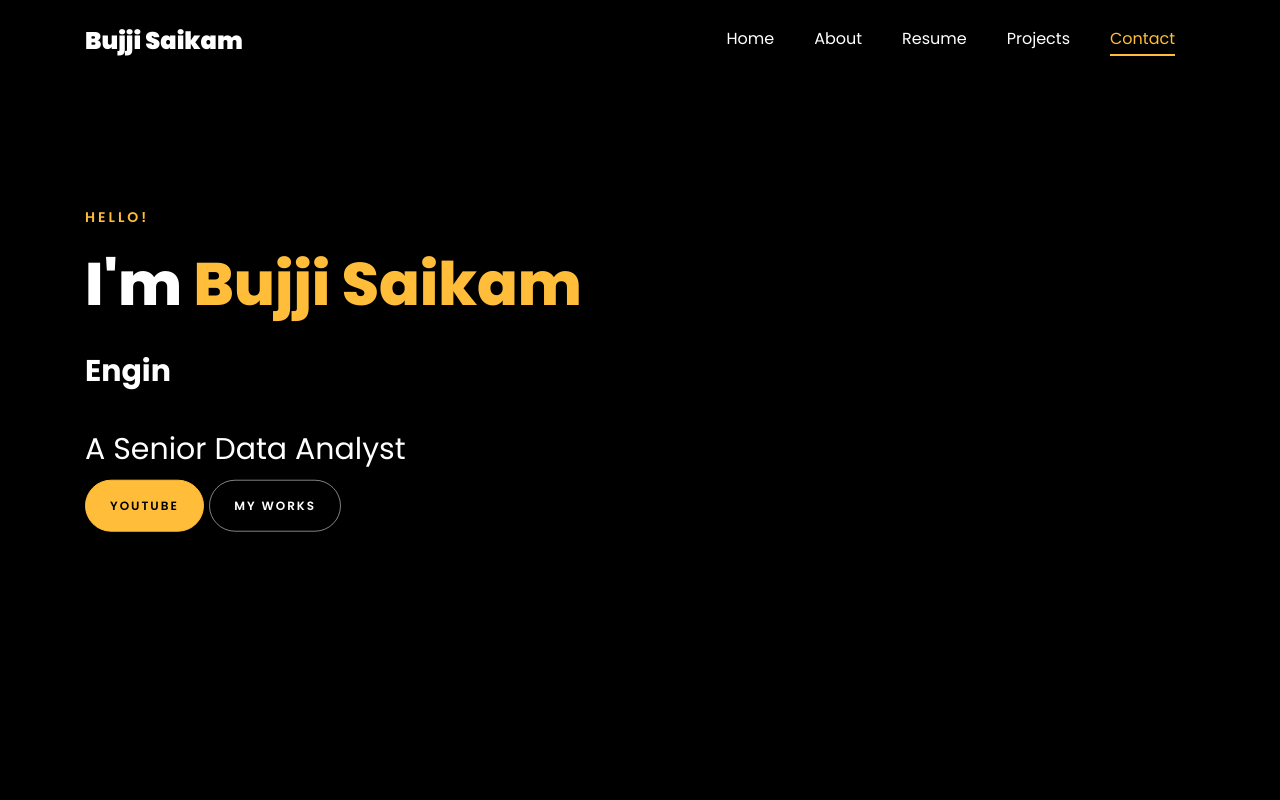
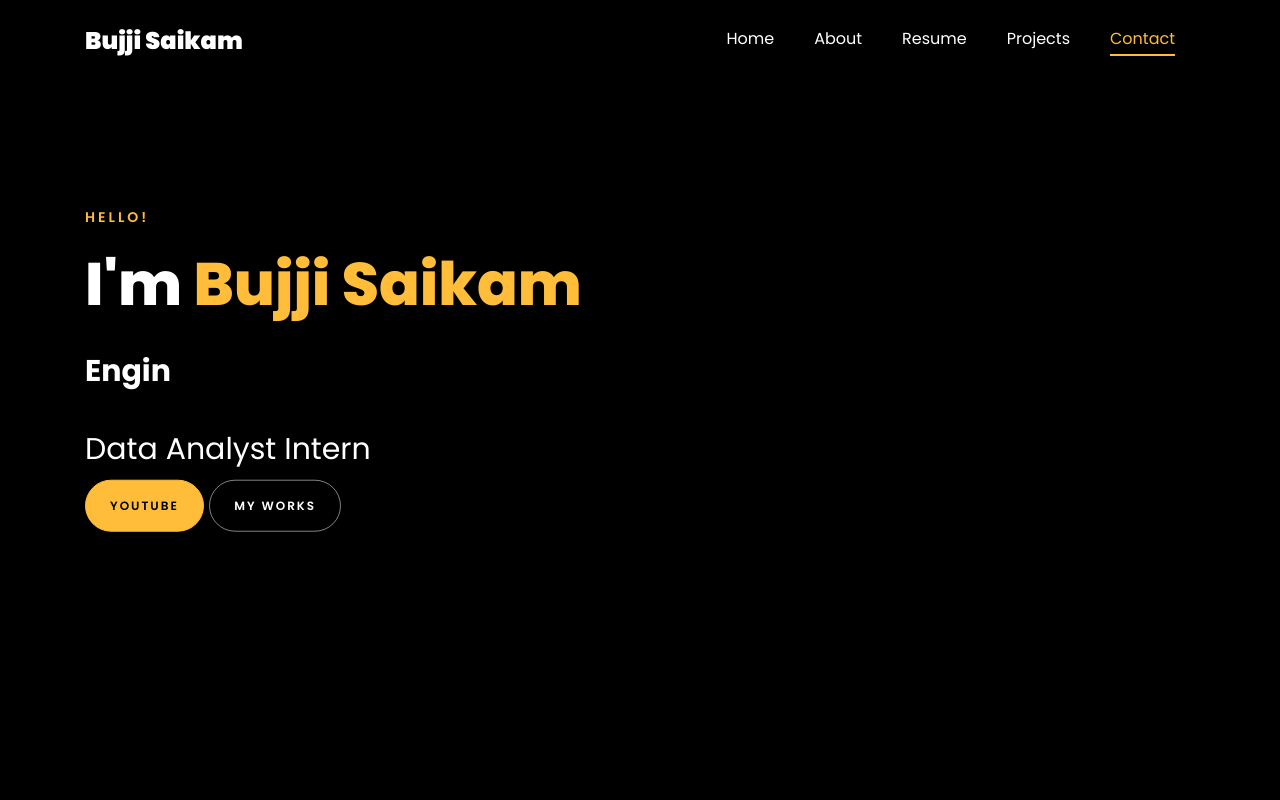
Before and after one commit to BujjiSaikam/portfolio, a plain HTML site: page index.html in a window 1280 px wide. Shown: the top 800 px of the page. Drawn offline with Linux system fonts and the light colour scheme; animation ran at ten frames a second; files whose address does not match are found by name.

Commit message:
Update index.html

```diff
--- a/index.html
+++ b/index.html
@@ -187,8 +187,8 @@
 
 						<br>
 						<br>
-			            <h2>A Senior Data Analyst</h2>
-						<!-- <h2 class="d-flex" style="margin-bottom: 0">With over 5 years of experience</h2> -->
+			            <h2>Data Analyst Intern</h2>
+						<!-- <h2 class="d-flex" style="margin-bottom: 0">With over 4 months of Internship experience</h2> -->
 						<!-- <br> -->
 			            <p><a href="https://www.youtube.com/@RishabhMishraOfficial" class="btn btn-primary py-3 px-4">YouTube</a>
 							<a href="https://github.com/rishabhnmishra" class="btn btn-white btn-outline-white py-3 px-4">My works</a></p>
```
